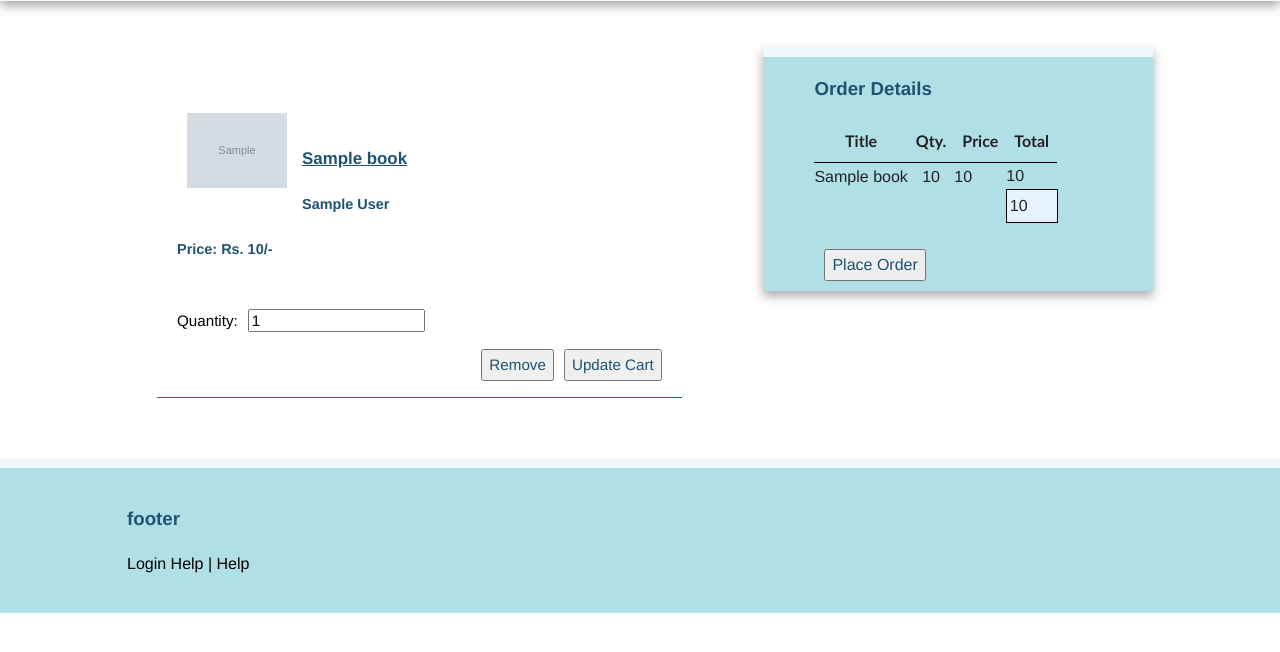
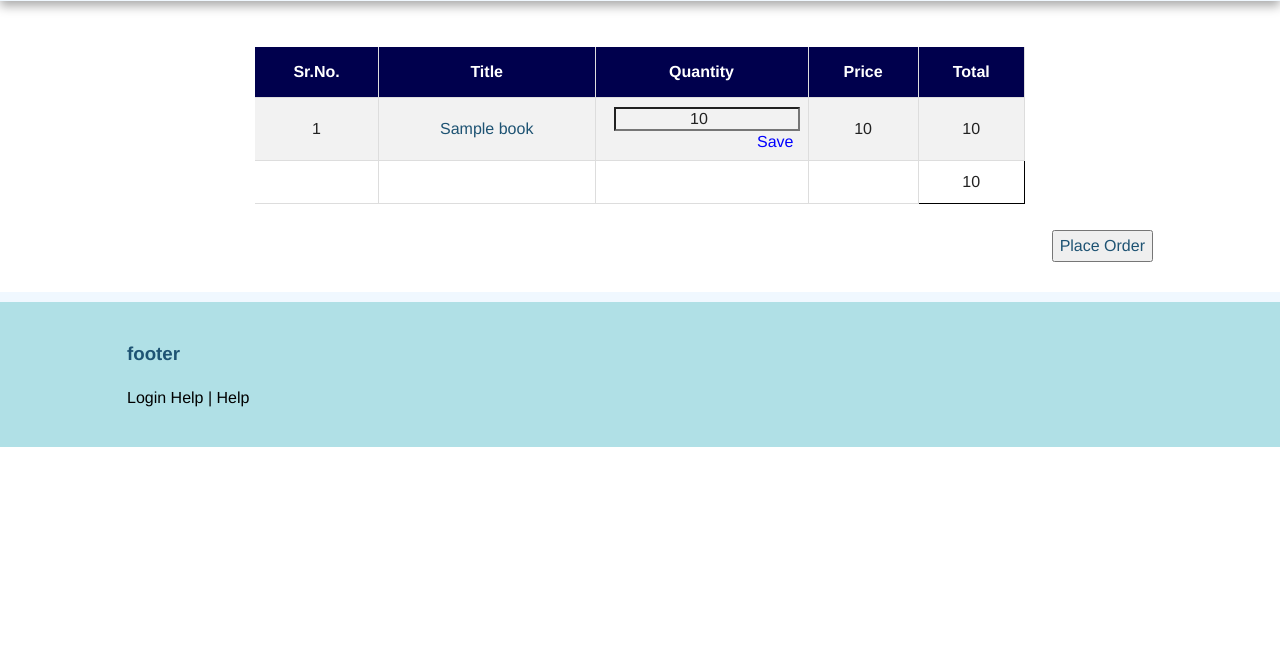
Before and after one commit to shubhamk8/Api_Microservice, a Flask app: template templates/shopping_cart.html in a window 1280 px wide. Shown: the part 85-737 px from the top of the page. Run offline with Flask 2, Linux system fonts and the light colour scheme; tables that the repository leaves empty hold one stand-in row (values such as "Sample post"); the template is opened without the code that fills it: values that come from a table or form of the project are taken from there, most other values are stand-ins (such as "Sample title", 1, 10 or a date in 2020); grey boxes marked "Sample" are stand-in pictures; parts of the project's set-up code (start-up, migrations or seed data) failed here and were passed over; some libraries are stand-ins or nearby versions.

Commit message:
Add files via upload

```diff
--- a/templates/shopping_cart.html
+++ b/templates/shopping_cart.html
@@ -1,53 +1,11 @@
 {% extends "base.html" %}
-{% from "form_macros.html" import render_field%}
 
 {% block content %}
-<article>
-    {% for book in books %}
-    <div class="book">
-
-        <div class="info">
-            <span class="bookcover">
-                    <img alt="BookCover" src="{{ book['imgsrc'] }}"
-                         style="height:auto ; width:100px; margin: 10px; padding: 0 5px 0 0; float:left;">
-            </span>
-
-            <span class="info" style="margin:10px; padding: 0 5px;">
-                    <h3><a href="{{ url_for('view_book', title=book['title']) }}"
-                           id="book_title">{{ book["title"] }}</a> </h3>
-                    <h4>{{ book["author"] }}</h4>
-                <h4> Price: Rs. {{ book["price"] }}/-</h4>
-            </span>
-
-            <table>
-            <form action="" class="quantity_ch" method="post">
-                {{ form.hidden_tag() }}
-                {{ render_field(form.quantity) }}
-
-            </form>
-
-            </table>
-            <button id="button" style="float:right;" type="button">
-                    <a href="{{ url_for('UpdateCart', title=book['title']) }}">Update Cart</a>
-            </button>
-            <button style="float:right;" type="button">
-                <a href="{{ url_for('RemoveFromCart', title=book['title']) }}" style="text-color: red;">
-                    Remove
-                </a>
-            </button>
-        </div>
-    </div>
-    {% endfor %}
-</article>
-{% endblock %}
-
-{% block sidebar %}
-<aside>
-    <h3>Order Details</h3>
-    <table class="bill" style="overflow:auto;">
+<table class="order_memo">
     <tr>
+        <th id="cart_srno">Sr.No.</th>
         <th>Title</th>
-            <th id="quantity">Qty.</th>
+        <th id="quantity">Quantity</th>
         <th id="price">Price</th>
         <th id="total">Total</th>
 
@@ -55,25 +13,32 @@
     {% for book in cart %}
     {% if book['quantity'] != 0 %}
         <tr>
-
-            <td>{{ book["book_name"] }}</td>
-            <td  style="text-align: center;">{{ book['quantity'] }}</td>
+            <td>{{ book["cart_id"] }}</td>
+            <td><a href="{{ url_for('view_book', title=book['book_name']) }}"
+                           id="book_title">{{ book["book_name"] }}</a></td>
+            <td>
+                <form method="post" action="{{ url_for('UpdateCart', title=book['book_name']) }}" class="quantity_ch">
+                    <div><input type="number" name="quantity" min="1" value="{{ book['quantity'] }}" style="border:0 1px 1px 0; background-color:inherit; text-align:center;">
+                         <input type="submit" value="Save" id="submit" style="float:right; border:none; background-color:inherit; color:blue; font-size:6;">
+                    </div>
+                </form>
+            </td>
             <td>{{ book["price"] }}</td>
             <td>{{ book["cart_total"] }}</td>
         </tr>
     {% endif %}
     {% endfor %}
     <tr>
-            <td></td>
-            <td></td>
-            <td></td>
-            <td style="border: 1px solid black; padding: 3px; background-color:#e6f3ff;">{{ total }}</td>
+        <td></td><td></td><td></td><td></td>
+        <td style="border: 1px solid black;">{{ total }}</td>
     </tr>
-
 </table>
-    <br>
-    <button>
+<br><button style="margin: auto; float:right;">
     <a href="{{ url_for('place_order_demo', user_id=current_user.id) }}"> Place Order </a>
 </button>
-</aside>
+
 {% endblock %}
+
+{% block sidebar %}
+
+{% endblock %}
```
Also changed, not shown: templates/order_memo.html (+4 -4 lines). Lines whose indentation alone changed are shown as unchanged.
